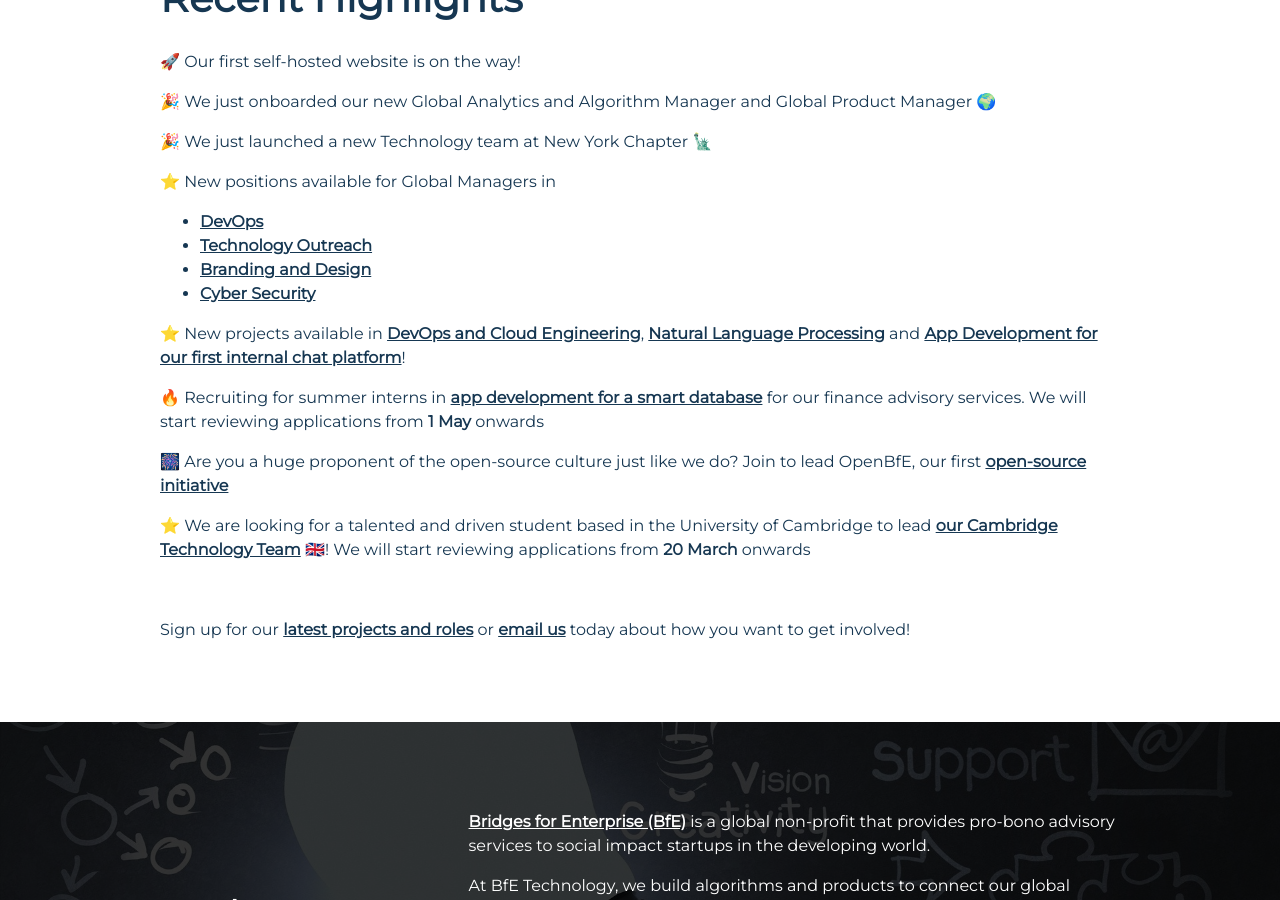
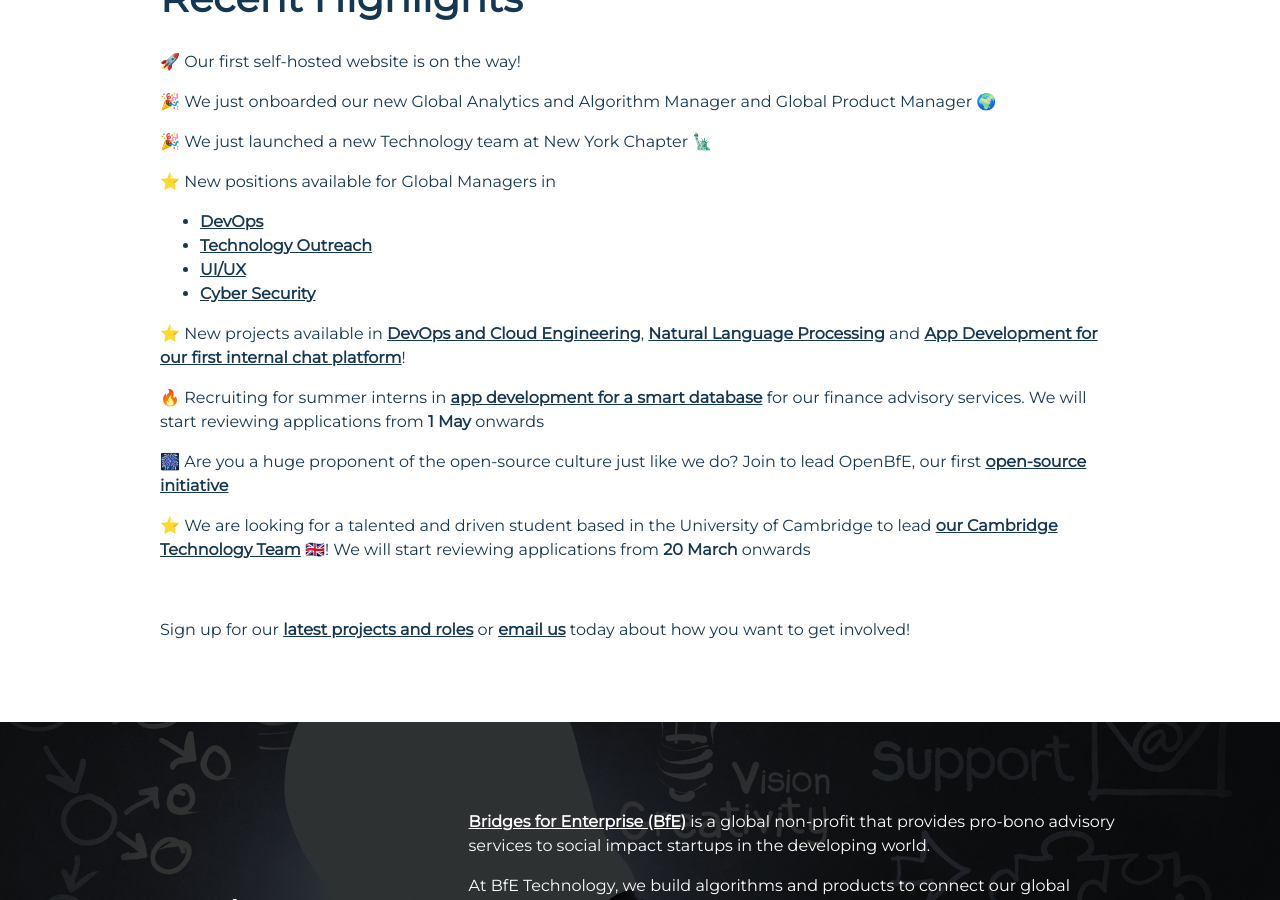
Before and after one commit to BfE-Technology/BfE-Technology.github.io, a Jekyll site: the page built from index.md, in a window 1280 px wide and 900 px high, scrolled down 1007 px. Built offline with Jekyll 4.4.1, drawn with Linux system fonts in a browser that asks for light colours.

Commit message:
Update index.md

```diff
--- a/index.md
+++ b/index.md
@@ -17,7 +17,7 @@ layout: default
 ⭐ New positions available for Global Managers in
 - <a href="https://opps.bridgesforenterprise.com/global/technology/DevOps-Project/" target="_blank">DevOps</a>
 - <a href="https://opps.bridgesforenterprise.com/global/technology/Global-Technology-Outreach-Manager/" target="_blank">Technology Outreach</a>
-- <a href="https://opps.bridgesforenterprise.com/global/technology/outreach/Global-Branding-and-Design-Manager/" target="_blank">Branding and Design</a>
+- <a href="https://opps.bridgesforenterprise.com/global/technology/outreach/Global-UI-UX-Manager/" target="_blank">UI/UX</a>
 - <a href="https://opps.bridgesforenterprise.com/global/technology/Global-Cyber-Security-Manager/" target="_blank">Cyber Security</a>
 
 ⭐ New projects available in <a href="https://opps.bridgesforenterprise.com/global/technology/DevOps-Project/" target="_blank">DevOps and Cloud Engineering</a>, <a href="https://opps.bridgesforenterprise.com/global/cambridge/singapore/new%20york/rotterdam/vancouver/technology/InvestorSelector-NLP-Project/" target="_blank">Natural Language Processing</a> and <a href="https://opps.bridgesforenterprise.com/global/technology/RocketChat-Project/" target="_blank">App Development for our first internal chat platform</a>!
```
